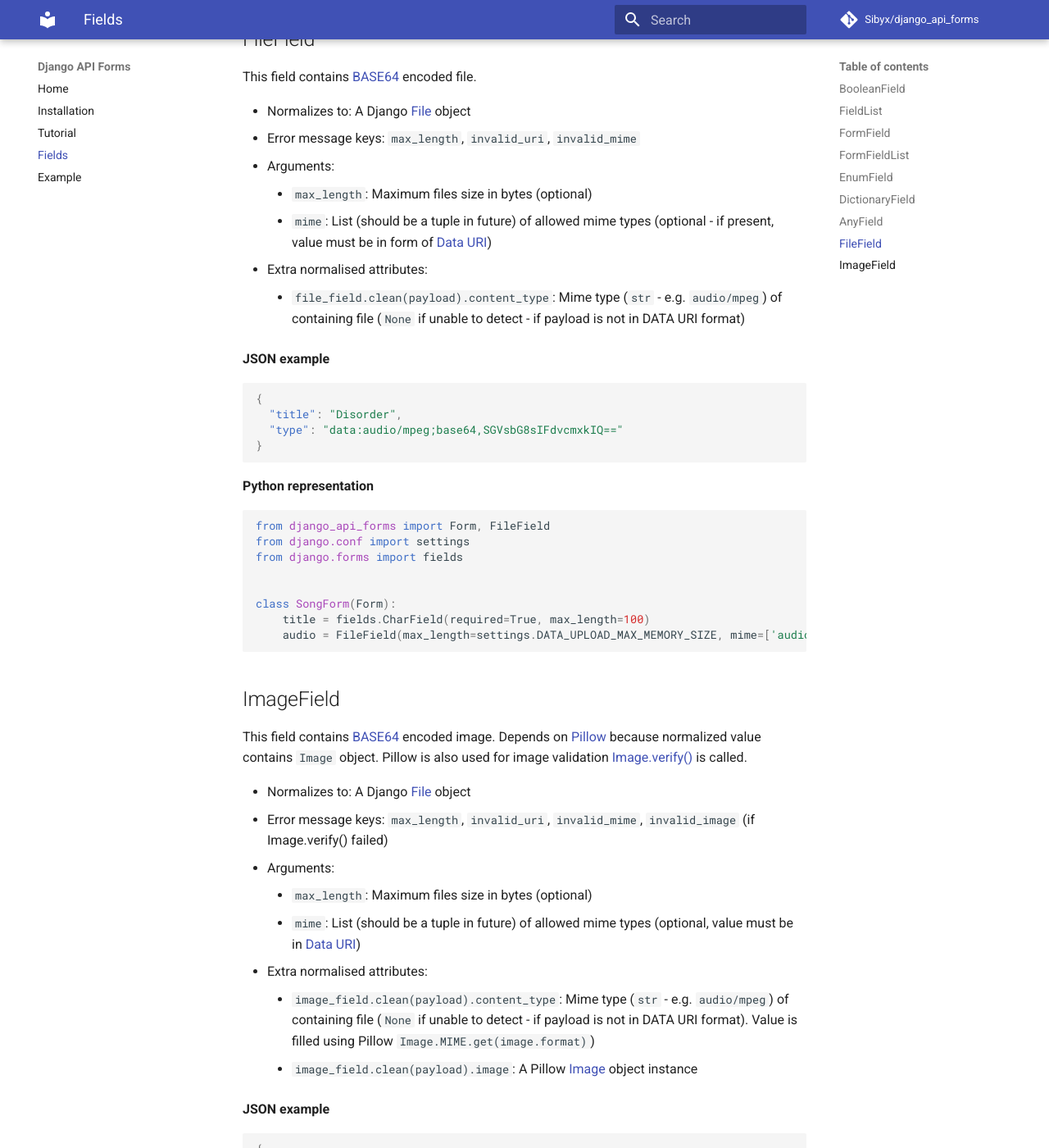
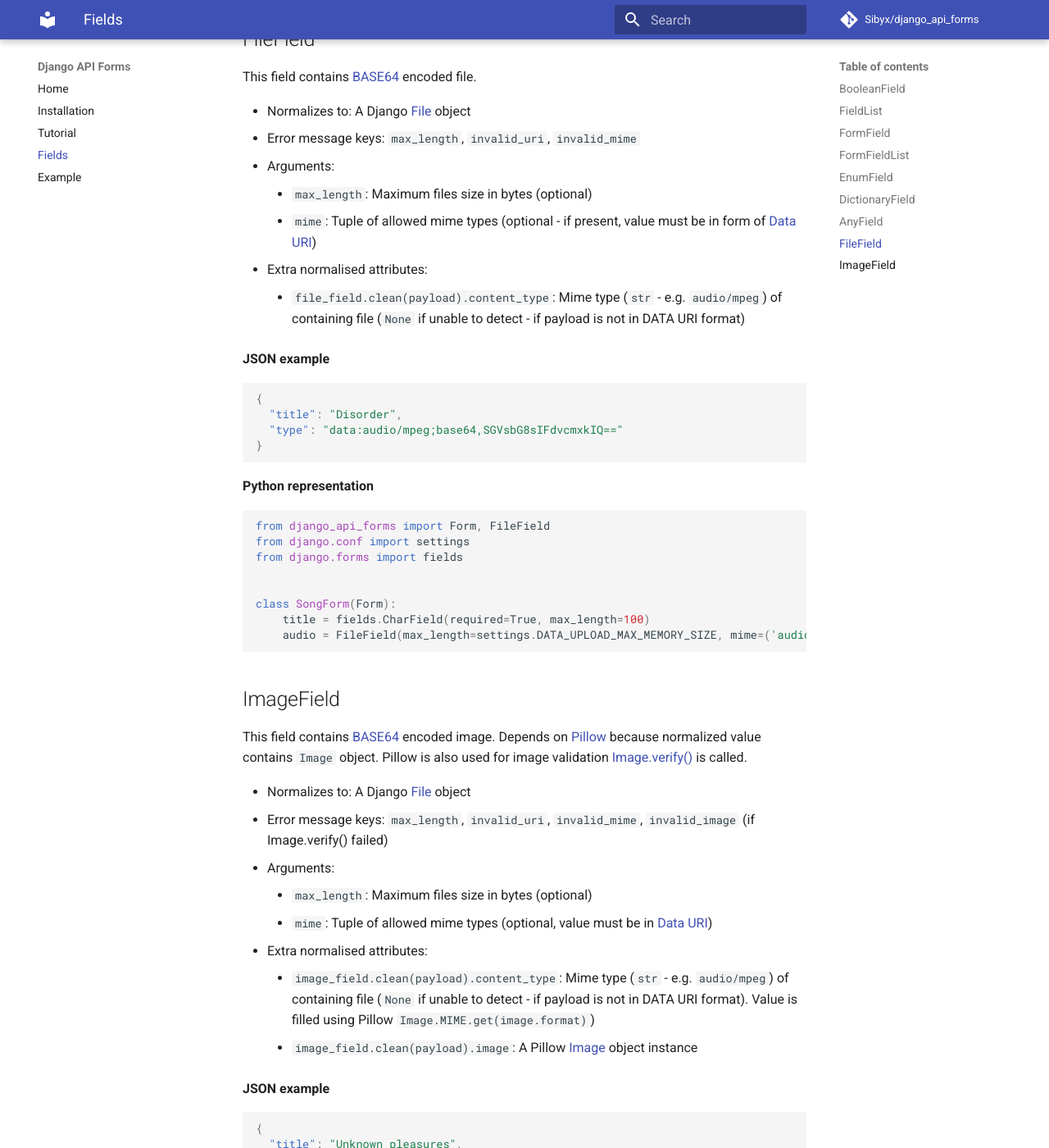
Before and after one commit to Sibyx/django_api_forms, an MkDocs documentation site: the page built from docs/fields.md, in a window 1280 px wide and 1400 px high, scrolled down 6206 px. Shown: the whole window at 82% size. Built offline with MkDocs 1.6.1 and Material for MkDocs 9.7.7, drawn with Linux system fonts in a browser that asks for light colours; comment, search, counter and statistics services are not loaded.

Commit message:
MIME tuple in docs

````diff
--- a/docs/fields.md
+++ b/docs/fields.md
@@ -284,7 +284,7 @@
 - Error message keys: `max_length`, `invalid_uri`, `invalid_mime`
 - Arguments:
     - `max_length`: Maximum files size in bytes (optional)
-    - `mime`: List (should be a tuple in future) of allowed mime types (optional - if present, value must be in form of
+    - `mime`: Tuple of allowed mime types (optional - if present, value must be in form of
     [Data URI](https://developer.mozilla.org/en-US/docs/Web/HTTP/Basics_of_HTTP/Data_URIs))
 - Extra normalised attributes:
     - `file_field.clean(payload).content_type`: Mime type (`str` - e.g. `audio/mpeg`) of containing file (`None` if
@@ -309,7 +309,7 @@
 
 class SongForm(Form):
     title = fields.CharField(required=True, max_length=100)
-    audio = FileField(max_length=settings.DATA_UPLOAD_MAX_MEMORY_SIZE, mime=['audio/mpeg'])
+    audio = FileField(max_length=settings.DATA_UPLOAD_MAX_MEMORY_SIZE, mime=('audio/mpeg', ))
 ```
 
 ## ImageField
@@ -323,7 +323,7 @@
 - Error message keys: `max_length`, `invalid_uri`, `invalid_mime`, `invalid_image` (if Image.verify() failed)
 - Arguments:
     - `max_length`: Maximum files size in bytes (optional)
-    - `mime`: List (should be a tuple in future) of allowed mime types (optional, value must be in
+    - `mime`: Tuple of allowed mime types (optional, value must be in
     [Data URI](https://developer.mozilla.org/en-US/docs/Web/HTTP/Basics_of_HTTP/Data_URIs))
 - Extra normalised attributes:
     - `image_field.clean(payload).content_type`: Mime type (`str` - e.g. `audio/mpeg`) of containing file (`None` if
@@ -351,5 +351,5 @@
 
 class AlbumForm(Form):
     title = fields.CharField(required=True, max_length=100)
-    cover = ImageField(max_length=settings.DATA_UPLOAD_MAX_MEMORY_SIZE, mime=['image/png'])
+    cover = ImageField(max_length=settings.DATA_UPLOAD_MAX_MEMORY_SIZE, mime=('image/png', ))
 ```
````
